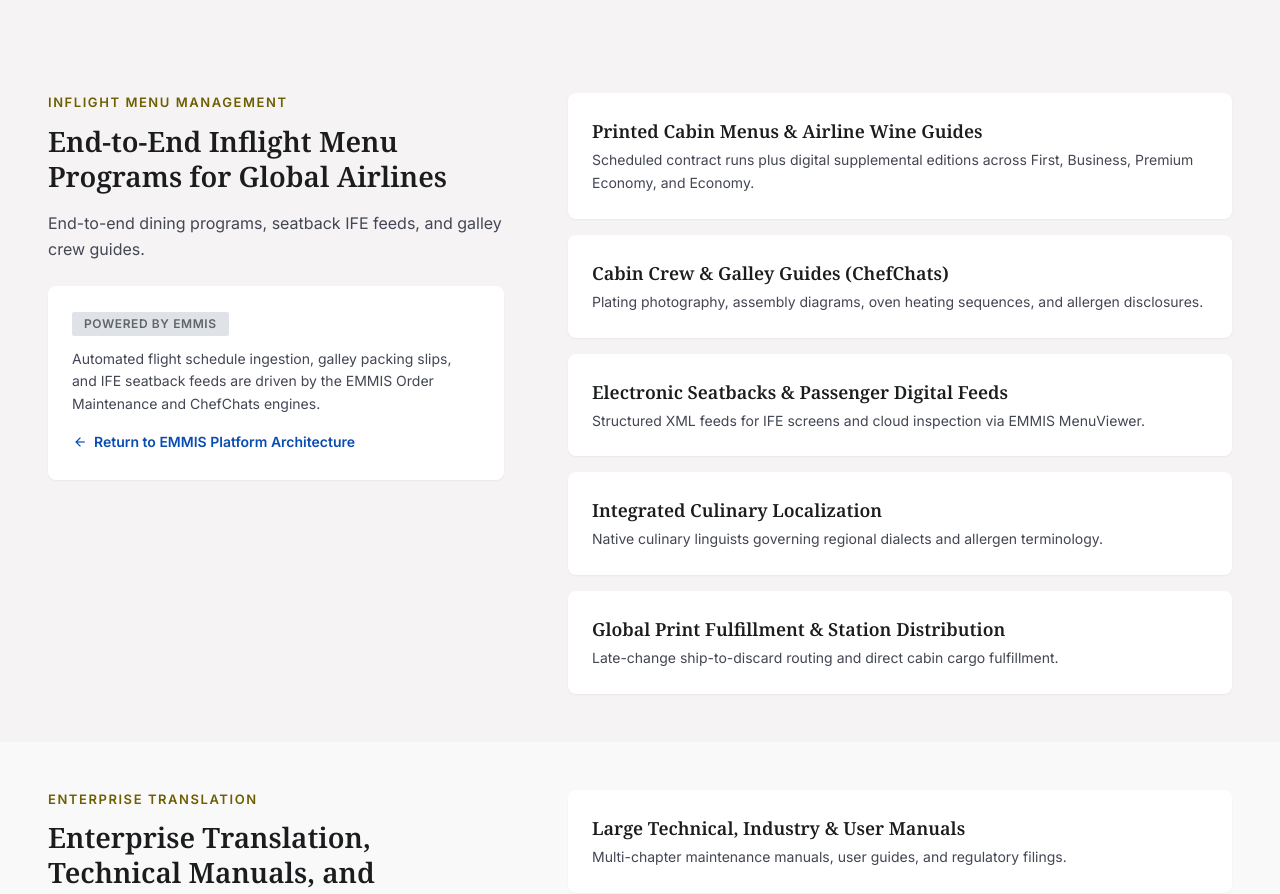
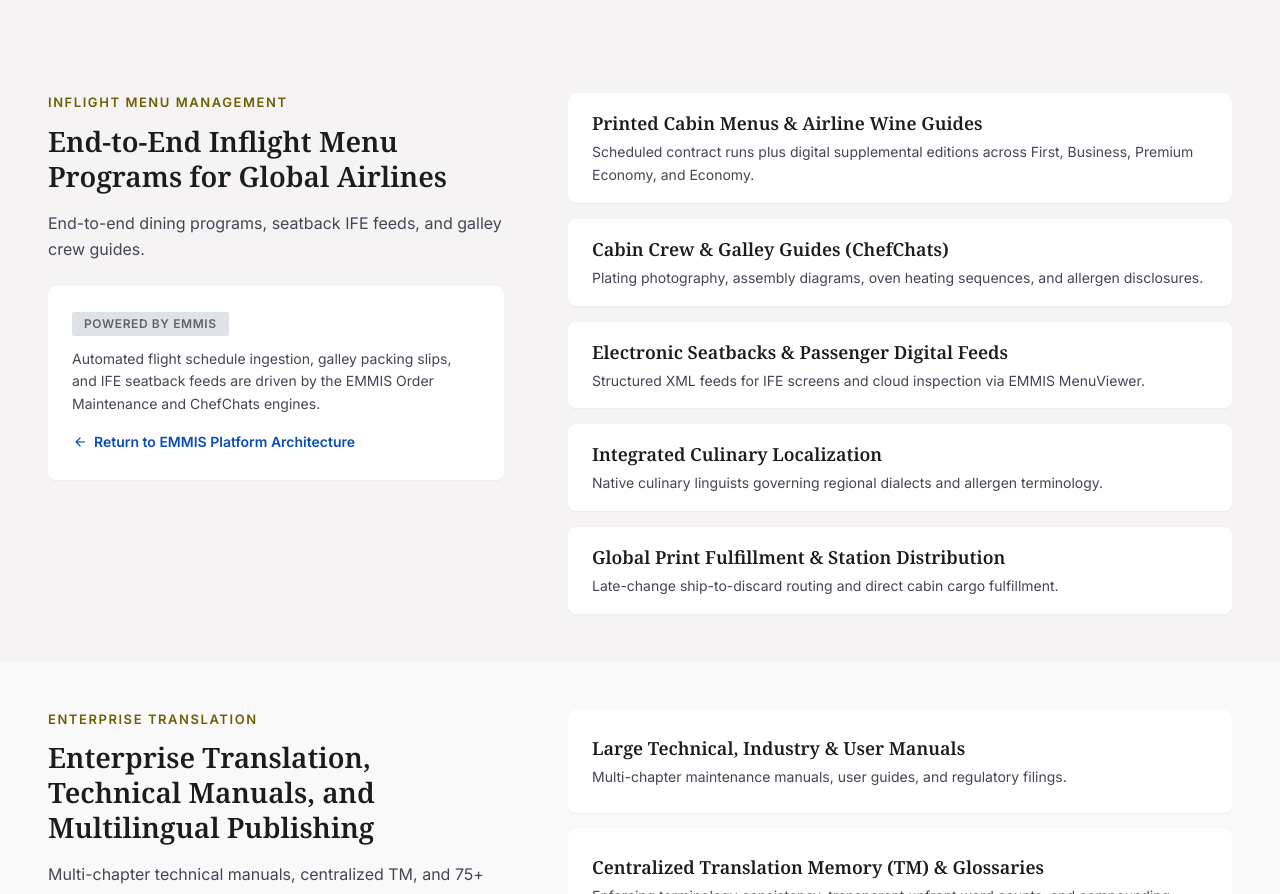
Before and after one commit to Adarsh2772/OWOS, a plain HTML site: page solutions.html in a window 1280 px wide. Shown: the part 608-1502 px from the top of the page. Drawn offline with nearby package versions, Linux system fonts and the light colour scheme.

Commit message:
Spacing issue resolved 7

```diff
--- a/solutions.html
+++ b/solutions.html
@@ -102,23 +102,23 @@
 </div>
 <div class="lg:col-span-7">
 <div class="space-y-4">
-<div class="p-6 rounded-xl bg-surface-container-lowest shadow-sm">
+<div class="px-6 py-4 rounded-xl bg-surface-container-lowest shadow-sm">
 <h3 class="font-headline text-lg font-semibold text-on-surface mb-1">Printed Cabin Menus &amp; Airline Wine Guides</h3>
 <p class="text-sm text-on-surface-variant leading-relaxed">Scheduled contract runs plus digital supplemental editions across First, Business, Premium Economy, and Economy.</p>
 </div>
-<div class="p-6 rounded-xl bg-surface-container-lowest shadow-sm">
+<div class="px-6 py-4 rounded-xl bg-surface-container-lowest shadow-sm">
 <h3 class="font-headline text-lg font-semibold text-on-surface mb-1">Cabin Crew &amp; Galley Guides (ChefChats)</h3>
 <p class="text-sm text-on-surface-variant leading-relaxed">Plating photography, assembly diagrams, oven heating sequences, and allergen disclosures.</p>
 </div>
-<div class="p-6 rounded-xl bg-surface-container-lowest shadow-sm">
+<div class="px-6 py-4 rounded-xl bg-surface-container-lowest shadow-sm">
 <h3 class="font-headline text-lg font-semibold text-on-surface mb-1">Electronic Seatbacks &amp; Passenger Digital Feeds</h3>
 <p class="text-sm text-on-surface-variant leading-relaxed">Structured XML feeds for IFE screens and cloud inspection via EMMIS MenuViewer.</p>
 </div>
-<div class="p-6 rounded-xl bg-surface-container-lowest shadow-sm">
+<div class="px-6 py-4 rounded-xl bg-surface-container-lowest shadow-sm">
 <h3 class="font-headline text-lg font-semibold text-on-surface mb-1">Integrated Culinary Localization</h3>
 <p class="text-sm text-on-surface-variant leading-relaxed">Native culinary linguists governing regional dialects and allergen terminology.</p>
 </div>
-<div class="p-6 rounded-xl bg-surface-container-lowest shadow-sm">
+<div class="px-6 py-4 rounded-xl bg-surface-container-lowest shadow-sm">
 <h3 class="font-headline text-lg font-semibold text-on-surface mb-1">Global Print Fulfillment &amp; Station Distribution</h3>
 <p class="text-sm text-on-surface-variant leading-relaxed">Late-change ship-to-discard routing and direct cabin cargo fulfillment.</p>
 </div>
```
Also changed, not shown: platform.html (+2 -2 lines), assets/styles.css.
